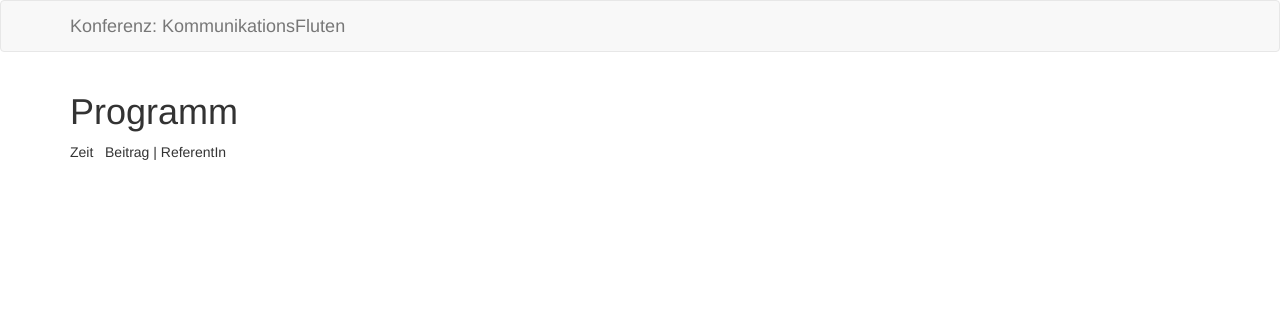
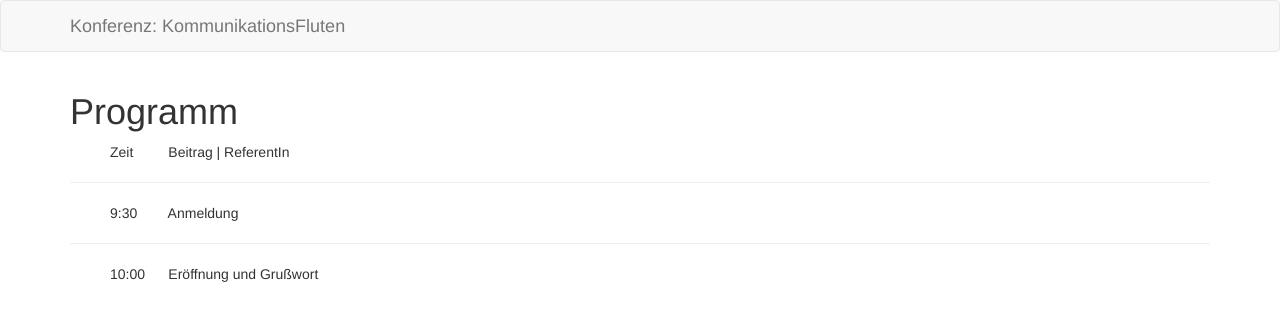
Before and after one commit to susedev/test, a Jekyll site: the page built from programm-uebersicht.html, in a window 1280 px wide. Shown: the top 321 px of the page. Built offline with Jekyll 4.4.1, drawn with Linux system fonts in a browser that asks for light colours.

Commit message:
Edit from JekyllCMS

```diff
--- a/programm-uebersicht.html
+++ b/programm-uebersicht.html
@@ -1,4 +1,16 @@
 ---
 title: Programm
 ---
-<p>Zeit&nbsp;&nbsp; Beitrag | ReferentIn</p>
+<p style="margin-left: 40px;">Zeit&nbsp;&nbsp;&nbsp;&nbsp;&nbsp;&nbsp;&nbsp;&nbsp; Beitrag | ReferentIn</p>
+
+<hr noshade="noshade" size="1" />
+<p style="margin-left: 40px;">9:30&nbsp;&nbsp;&nbsp;&nbsp;&nbsp;&nbsp;&nbsp; Anmeldung</p>
+
+<hr noshade="noshade" size="1" />
+<p style="margin-left: 40px;">10:00&nbsp;&nbsp;&nbsp;&nbsp;&nbsp; Er&ouml;ffnung und Gru&szlig;wort</p>
+
+<p style="margin-left: 80px;">&nbsp;&nbsp;&nbsp;&nbsp;</p>
+
+<p style="margin-left: 80px;">&nbsp;</p>
+
+<p style="margin-left: 80px;">&nbsp;</p>
```
